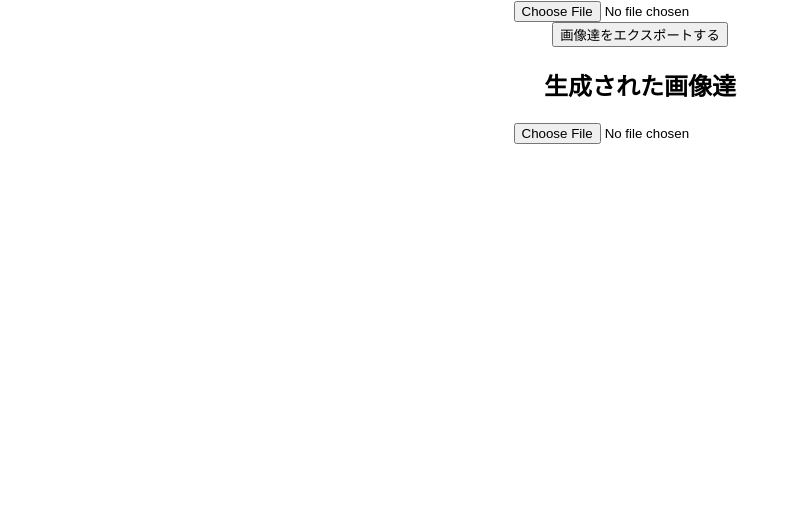
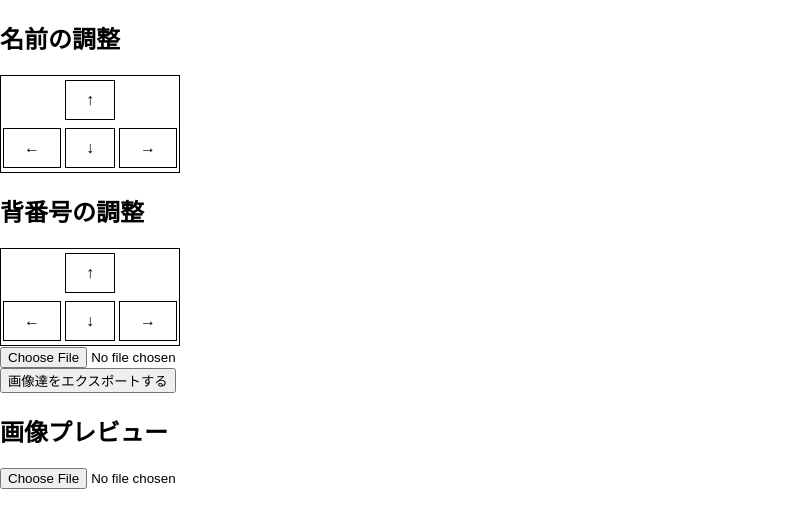
Before and after one commit to K-Sato1995/uniform-generator, a React (Create React App) app: page / in a window 1280 px wide. Shown: the top 528 px of the page, without its empty margins (0-800 px from the left). Built offline with nearby package versions, Linux system fonts and the light colour scheme.

Commit message:
create btns

```diff
--- a/src/App.js
+++ b/src/App.js
@@ -7,10 +7,22 @@ import styles from './App.module.css'
 function App () {
   const [file, setFile] = useState(null)
 
-  // playerData: [playerName, uniformNumber][]
+  // INFO: playerData: [playerName, uniformNumber][]
   const [playerDataList, setPlayerDataList] = useState([])
 
   const refs = useRef([])
+
+  const [uniformDesign, setUniformDesign] = useState({
+    namePosition: {
+      top: 0,
+      right: 0
+    },
+    numberPosition: {
+      top: 0,
+      right: 0
+    },
+    fontColor: '#000000'
+  })
 
   const handleUploadImage = (e) => {
     console.log(e.target.files)
@@ -19,6 +31,82 @@ function App () {
 
   return (
       <div className={styles.App}>
+
+        <h2>名前の調整</h2>
+        <div className={styles.btnlist}>
+            <button className={styles.keyup} onClick={() => {
+              const newState = { ...uniformDesign }
+              newState.namePosition.top -= 10
+              setUniformDesign(newState)
+            }}>
+              ↑
+            </button>
+
+            <button
+               className={styles.keyleft}
+               onClick={() => {
+                 const newState = { ...uniformDesign }
+                 newState.namePosition.right += 10
+                 setUniformDesign(newState)
+               }}>
+              ←
+            </button>
+            <button className={styles.keydown} onClick={() => {
+              const newState = { ...uniformDesign }
+              newState.namePosition.top += 10
+              setUniformDesign(newState)
+            }}>
+              ↓
+            </button>
+
+            <button className={styles.keyright}
+              onClick={() => {
+                const newState = { ...uniformDesign }
+                newState.namePosition.right -= 10
+                setUniformDesign(newState)
+              }}>
+              →
+            </button>
+          </div>
+
+          <h2>背番号の調整</h2>
+
+          <div className={styles.btnlist}>
+            <button className={styles.keyup} onClick={() => {
+              const newState = { ...uniformDesign }
+              newState.numberPosition.top -= 10
+              setUniformDesign(newState)
+            }}>
+              ↑
+            </button>
+
+            <button
+               className={styles.keyleft}
+               onClick={() => {
+                 const newState = { ...uniformDesign }
+                 newState.numberPosition.right += 10
+                 setUniformDesign(newState)
+               }}>
+              ←
+            </button>
+            <button className={styles.keydown} onClick={() => {
+              const newState = { ...uniformDesign }
+              newState.numberPosition.top += 10
+              setUniformDesign(newState)
+            }}>
+              ↓
+            </button>
+
+            <button className={styles.keyright}
+              onClick={() => {
+                const newState = { ...uniformDesign }
+                newState.numberPosition.right -= 10
+                setUniformDesign(newState)
+              }}>
+              →
+            </button>
+          </div>
+
           <CSVDropzone onDrop={setPlayerDataList} />
 
           <button onClick={() => {
@@ -27,7 +115,7 @@ function App () {
             )
           }}>画像達をエクスポートする</button>
 
-          <h2>生成された画像達</h2>
+          <h2>画像プレビュー</h2>
 
           <input type="file" onChange={handleUploadImage} />
 
@@ -37,6 +125,7 @@ function App () {
                 <CustomeImage
                   key={index}
                   file={file}
+                  uniformDesign={uniformDesign}
                   playerData={playerData}
                   ref={(element) => {
                     console.log(element)
--- a/src/App.module.css
+++ b/src/App.module.css
@@ -1,7 +1,39 @@
 .App {
-  text-align: center;
 }
 
 .imageContainer {
   display: flex;
+  flex-direction: column;
+  justify-content: center;
 }
+
+.btnlist {
+  display: inline-grid;
+  grid-column-gap: 0;
+  align-self: end;
+  border: solid 1px;
+}
+
+.btnlist > button {
+  border: solid 1px;
+  background-color: #fff;
+  color: #000;
+  padding: 10px 20px;
+  text-align: center;
+  text-decoration: none;
+  display: inline-block;
+  font-size: 16px;
+  margin: 4px 2px;
+  cursor: pointer;
+}
+.keyup{
+  grid-column-start: 2;
+}
+
+.keyright{
+  grid-column-start: 3;
+}
+
+.keyleft{
+  grid-column-start: 1;
+}
--- a/src/components/CustomeImage.jsx
+++ b/src/components/CustomeImage.jsx
@@ -5,13 +5,29 @@ const PLAYER_NAME_INDEX = 0
 const PLAYER_NUMBER_INDEX = 1
 
 const CustomeImage = React.forwardRef((props, ref) => {
-  const { file, playerData } = props
+  const { file, playerData, uniformDesign } = props
+
+  const { namePosition, numberPosition, fontColor } = uniformDesign
   return (
+    <>
+
     <div className={styles.container} ref={ref}>
-      <div>{playerData[PLAYER_NAME_INDEX]}</div>
-      <div>{playerData[PLAYER_NUMBER_INDEX]}</div>
+      <div className={styles.playerName}
+        style={{
+          top: namePosition.top,
+          right: namePosition.right,
+          color: fontColor
+        }}
+      >{playerData[PLAYER_NAME_INDEX]}</div>
+
+      <div className={styles.playerNumber} style={{
+        top: numberPosition.top,
+        right: numberPosition.right,
+        color: fontColor
+      }}>{playerData[PLAYER_NUMBER_INDEX]}</div>
       <img src={file} alt="player" className={styles.playerImage}/>
     </div>
+    </>
   )
 })
 
--- a/src/components/custome-image.module.css
+++ b/src/components/custome-image.module.css
@@ -1,8 +1,8 @@
 .container {
   border: solid 1px;
-  height: 500px;
-  width: 500px;
-
+  position: relative;
+  height: 250px;
+  width: 250px;
 }
 
 .container__btn {
@@ -10,6 +10,22 @@
 }
 
 .playerImage {
-  height: 500px;
-  width: 500px;
+  position: absolute;
+  top: 0;
+  left: 0;
+  width: 100%;
+  height: 100%;
+  object-fit: cover;
 }
+
+.playerName {
+  position: absolute;
+  z-index: 100;
+  font-size: 23px;
+}
+
+.playerNumber {
+  position: absolute;
+  z-index: 100;
+  font-size: 23px;
+}
```
